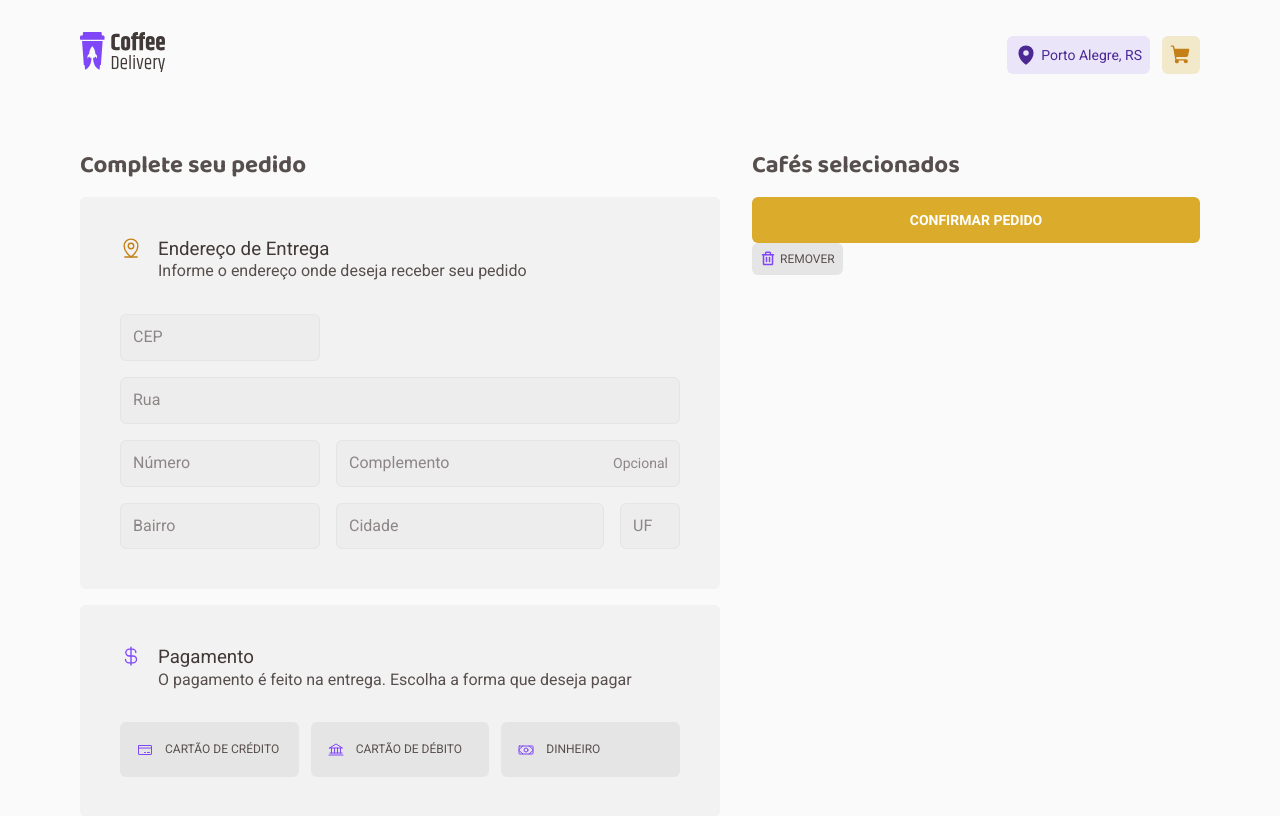
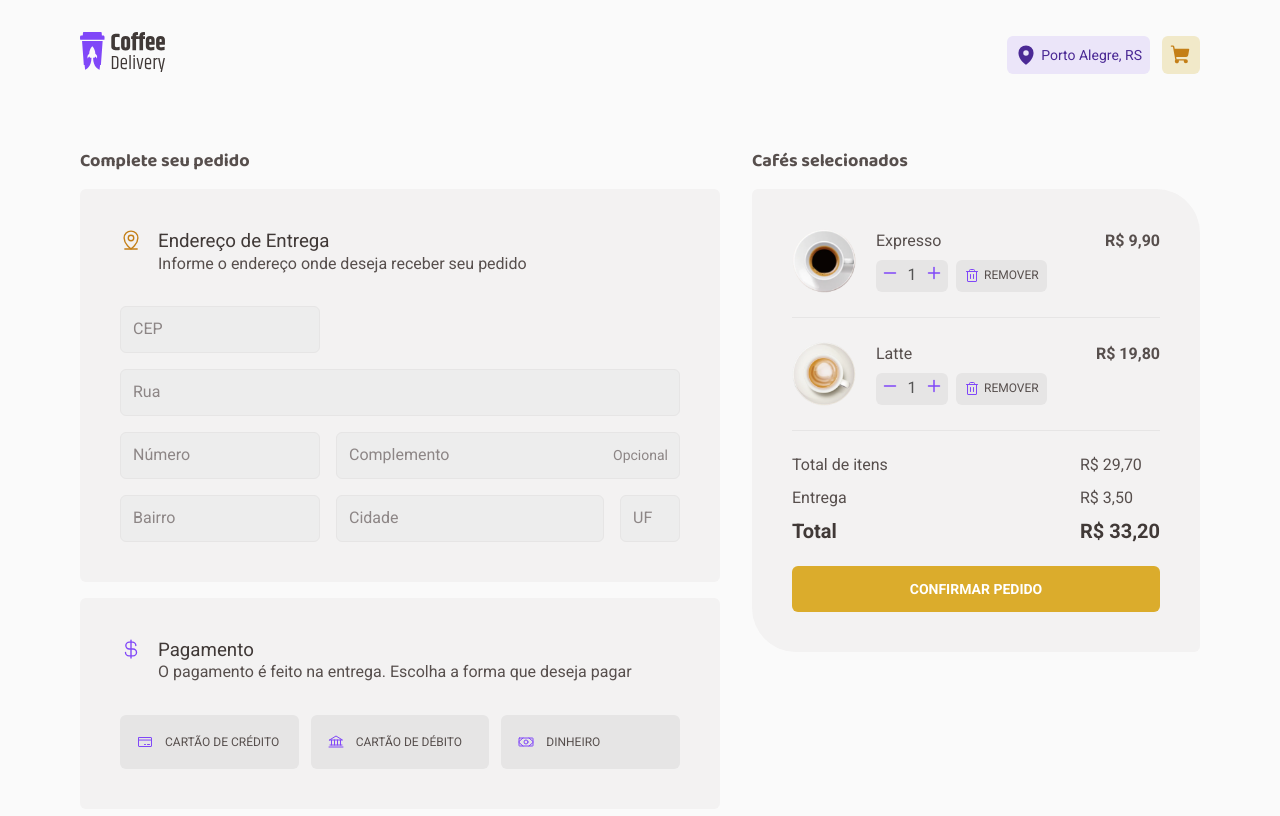
Before and after one commit to GabrielRochaFC/rocketseat-curso-react-desafio-02, a React (Vite) app: page /checkout in a window 1280 px wide. Shown: the top 816 px of the page. Built offline with nearby package versions, Linux system fonts and the light colour scheme.

Commit message:
feat(Checkout): implement OrderItem and TotalPrice components for order summary refactor(InputNumber): make id and height props optional for better flexibility

```diff
--- a/src/components/InputNumber/index.tsx
+++ b/src/components/InputNumber/index.tsx
@@ -3,10 +3,11 @@ import { InputNumberContainer } from "./styles";
 import { Minus, Plus } from "phosphor-react";
 
 interface InputNumberProps {
-  id: string;
+  id?: string;
+  height?: "2rem" | "2.375rem";
 }
 
-export function InputNumber({ id }: InputNumberProps) {
+export function InputNumber({ id, height = "2.375rem" }: InputNumberProps) {
   const [inputValue, setInputValue] = useState(1);
 
   function handlePriceInput(type: "plus" | "minus") {
@@ -19,7 +20,7 @@ export function InputNumber({ id }: InputNumberProps) {
     }
   }
   return (
-    <InputNumberContainer>
+    <InputNumberContainer $height={height}>
       <span onClick={() => handlePriceInput("minus")}>
         <Minus weight="bold" size={16} />
       </span>
@@ -29,7 +30,7 @@ export function InputNumber({ id }: InputNumberProps) {
         step={1}
         value={inputValue}
         disabled
-        id={"coffee-card-" + id}
+        id={id ? `coffee-card-${id}` : undefined}
       />
       <span onClick={() => handlePriceInput("plus")}>
         <Plus weight="bold" size={16} />
--- a/src/components/InputNumber/styles.ts
+++ b/src/components/InputNumber/styles.ts
@@ -1,6 +1,10 @@
 import styled from "styled-components";
 
-export const InputNumberContainer = styled.div`
+interface InputNumberContainerProps {
+  $height: "2rem" | "2.375rem";
+}
+
+export const InputNumberContainer = styled.div<InputNumberContainerProps>`
   display: flex;
   align-items: center;
   justify-content: center;
@@ -11,6 +15,7 @@ export const InputNumberContainer = styled.div`
   border-radius: 6px;
 
   width: 4.5rem;
+  height: ${(props) => props.$height};
 
   input {
     width: 1.25rem;
--- /dev/null
+++ b/src/pages/Checkout/components/OrderItem/index.tsx
@@ -0,0 +1,45 @@
+import { Trash } from "phosphor-react";
+import { Button } from "../../../../components/Button";
+import { InputNumber } from "../../../../components/InputNumber";
+import {
+  OrderButtons,
+  OrderContent,
+  OrderItemContainer,
+  OrderItemImageAndText,
+  OrderTexts,
+} from "./styles";
+
+interface OrderItemProps {
+  name: string;
+  price: number;
+  image: string;
+}
+
+export function OrderItem({ name, price, image }: OrderItemProps) {
+  return (
+    <OrderItemContainer>
+      <OrderItemImageAndText>
+        <img src={image} alt={name} />
+        <OrderContent>
+          <OrderTexts>
+            <p>{name}</p>
+            <p>
+              {new Intl.NumberFormat("pt-BR", {
+                style: "currency",
+                currency: "BRL",
+              }).format(price)}
+            </p>
+          </OrderTexts>
+          <OrderButtons>
+            <InputNumber height="2rem" />
+            <Button variant="secondary">
+              <Trash size={16} />
+              REMOVER
+            </Button>
+          </OrderButtons>
+        </OrderContent>
+      </OrderItemImageAndText>
+      <hr />
+    </OrderItemContainer>
+  );
+}
--- /dev/null
+++ b/src/pages/Checkout/components/OrderItem/styles.ts
@@ -0,0 +1,45 @@
+import styled from "styled-components";
+
+export const OrderItemContainer = styled.div`
+  display: flex;
+  flex-direction: column;
+  gap: 1.5rem;
+
+  hr {
+    border: none;
+    border-top: 1px solid ${(props) => props.theme["base-button"]};
+  }
+`;
+
+export const OrderItemImageAndText = styled.div`
+  display: flex;
+  gap: 1.25rem;
+  align-items: center;
+
+  img {
+    width: 4rem;
+    height: 4rem;
+  }
+`;
+
+export const OrderContent = styled.div`
+  display: flex;
+  flex-direction: column;
+  gap: 0.5rem;
+  width: 100%;
+`;
+
+export const OrderTexts = styled.div`
+  display: flex;
+  justify-content: space-between;
+
+  p + p {
+    font-weight: 700;
+  }
+`;
+
+export const OrderButtons = styled.div`
+  display: flex;
+  gap: 0.5rem;
+  align-items: center;
+`;
--- /dev/null
+++ b/src/pages/Checkout/components/TotalPrice/index.tsx
@@ -0,0 +1,26 @@
+import { TotalPriceContainer } from "./styles";
+
+interface TotalPriceProps {
+  total: number;
+  delivery: number;
+}
+
+export function TotalPrice({ total, delivery }: TotalPriceProps) {
+  function formatCurrency(value: number) {
+    return new Intl.NumberFormat("pt-BR", {
+      style: "currency",
+      currency: "BRL",
+    }).format(value);
+  }
+
+  return (
+    <TotalPriceContainer>
+      <p>Total de itens</p>
+      <p>{formatCurrency(total)}</p>
+      <p>Entrega</p>
+      <p>{formatCurrency(delivery)}</p>
+      <p>Total</p>
+      <p>{formatCurrency(total + delivery)}</p>
+    </TotalPriceContainer>
+  );
+}
--- /dev/null
+++ b/src/pages/Checkout/components/TotalPrice/styles.ts
@@ -0,0 +1,15 @@
+import styled from "styled-components";
+
+export const TotalPriceContainer = styled.div`
+  display: grid;
+  grid-template-columns: 1fr auto;
+  grid-template-rows: repeat(3, auto);
+  gap: 0.75rem;
+
+  & > :nth-child(5),
+  & > :nth-child(6) {
+    font-weight: bold;
+    font-size: 1.25rem;
+    color: ${(props) => props.theme["base-subtitle"]};
+  }
+`;
--- a/src/pages/Checkout/index.tsx
+++ b/src/pages/Checkout/index.tsx
@@ -4,19 +4,24 @@ import {
   CurrencyDollar,
   MapPinLine,
   Money,
-  Trash,
 } from "phosphor-react";
 import { Button } from "../../components/Button";
 import {
+  AddressPaymentSection,
   ChechoutHeader,
   CheckoutContainer,
-  CheckoutSection,
   InputsContainer,
+  OrderSummarySection,
   PaymentMethods,
 } from "./styles";
 import { Input } from "../../components/Input";
 import { Select } from "../../components/Select";
 import { useState } from "react";
+
+import imagemExemplo from "../../../public/images/coffees/expresso.png";
+import latte from "../../../public/images/coffees/latte.png";
+import { OrderItem } from "./components/OrderItem";
+import { TotalPrice } from "./components/TotalPrice";
 
 export function Checkout() {
   const [selectedPaymentMethod, setSelectedPaymentMethod] = useState<
@@ -31,7 +36,7 @@ export function Checkout() {
     <CheckoutContainer>
       <div>
         <h2>Complete seu pedido</h2>
-        <CheckoutSection>
+        <AddressPaymentSection>
           <ChechoutHeader $color="yellow-dark">
             <MapPinLine size={22} />
             <div>
@@ -53,8 +58,8 @@ export function Checkout() {
             <Input type="text" placeholder="Cidade" name="city" />
             <Input type="text" placeholder="UF" name="state" />
           </InputsContainer>
-        </CheckoutSection>
-        <CheckoutSection>
+        </AddressPaymentSection>
+        <AddressPaymentSection>
           <ChechoutHeader $color="purple">
             <span>
               <CurrencyDollar size={22} />
@@ -89,14 +94,16 @@ export function Checkout() {
               Dinheiro
             </Select>
           </PaymentMethods>
-        </CheckoutSection>
+        </AddressPaymentSection>
       </div>
       <div>
         <h2>Cafés selecionados</h2>
-        <Button variant="primary">CONFIRMAR PEDIDO</Button>
-        <Button variant="secondary">
-          <Trash weight="bold" size={16} /> REMOVER
-        </Button>
+        <OrderSummarySection>
+          <OrderItem name="Expresso" price={9.9} image={imagemExemplo} />
+          <OrderItem name="Latte" price={19.8} image={latte} />
+          <TotalPrice total={29.7} delivery={3.5} />
+          <Button variant="primary">CONFIRMAR PEDIDO</Button>
+        </OrderSummarySection>
       </div>
     </CheckoutContainer>
   );
--- a/src/pages/Checkout/styles.ts
+++ b/src/pages/Checkout/styles.ts
@@ -10,6 +10,7 @@ export const CheckoutContainer = styled.div`
 
   h2 {
     padding-bottom: 1rem;
+    font-size: 1.125rem;
   }
 `;
 
@@ -33,17 +34,25 @@ export const ChechoutHeader = styled.div<ChechoutHeaderProps>`
   }
 `;
 
-export const CheckoutSection = styled.section`
+const CheckoutSection = styled.section`
   display: flex;
   flex-direction: column;
-  gap: 2rem;
   padding: 2.5rem;
   background-color: ${(props) => props.theme["base-card"]};
-  border-radius: 6px;
 
   & + & {
     margin-top: 1rem;
   }
+`;
+
+export const AddressPaymentSection = styled(CheckoutSection)`
+  gap: 2rem;
+  border-radius: 6px;
+`;
+
+export const OrderSummarySection = styled(CheckoutSection)`
+  gap: 1.5rem;
+  border-radius: 6px 2.75rem 6px 2.75rem;
 `;
 
 export const InputsContainer = styled.div`
```
